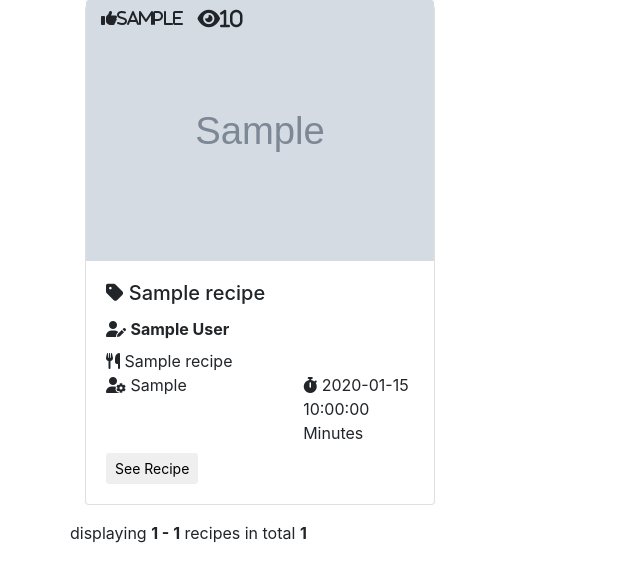
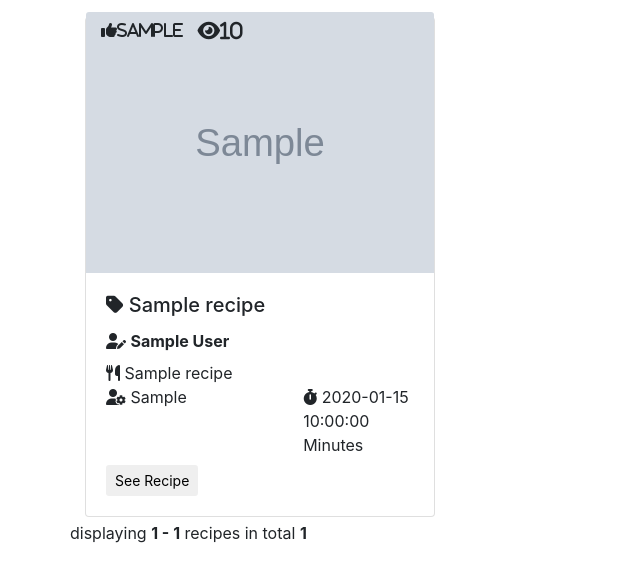
Before and after one commit to toderas/Flask-Cook-Book, a Flask app: page / in a window 1280 px wide. Shown: the part 76-658 px from the top of the page, without its empty margins (0-640 px from the left). Run offline with Flask 2, Linux system fonts and the light colour scheme; grey boxes marked "Sample" are stand-in pictures; a database or web service that is not in the repository returns one stand-in record (values such as "Sample title"); some libraries are stand-ins or nearby versions.

Commit message:
added top margin for cards

```diff
--- a/templates/recipes.html
+++ b/templates/recipes.html
@@ -3,7 +3,7 @@
   <div class="row">
     {% for recipe in recipes %}
     <div class="col-12 col-sm-6 col-md-4 recipe-card">
-      <div class="card mt-1 mb-3">
+      <div class="card mt-3 mb-1">
         <!--User Feedback-->
         <div class="user-feedback">
           <span><i class="fas fa-thumbs-up">{{recipe.dish_upvotes}}</i></span>
```
